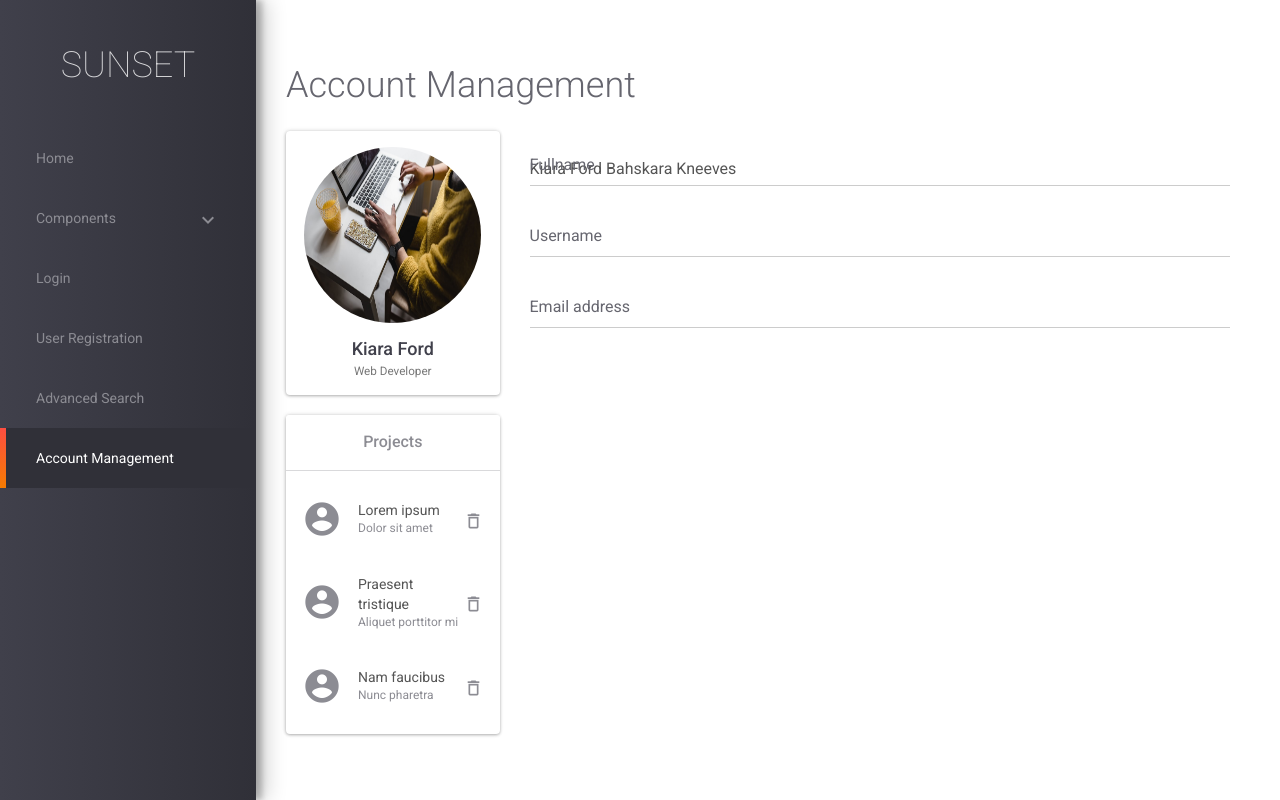
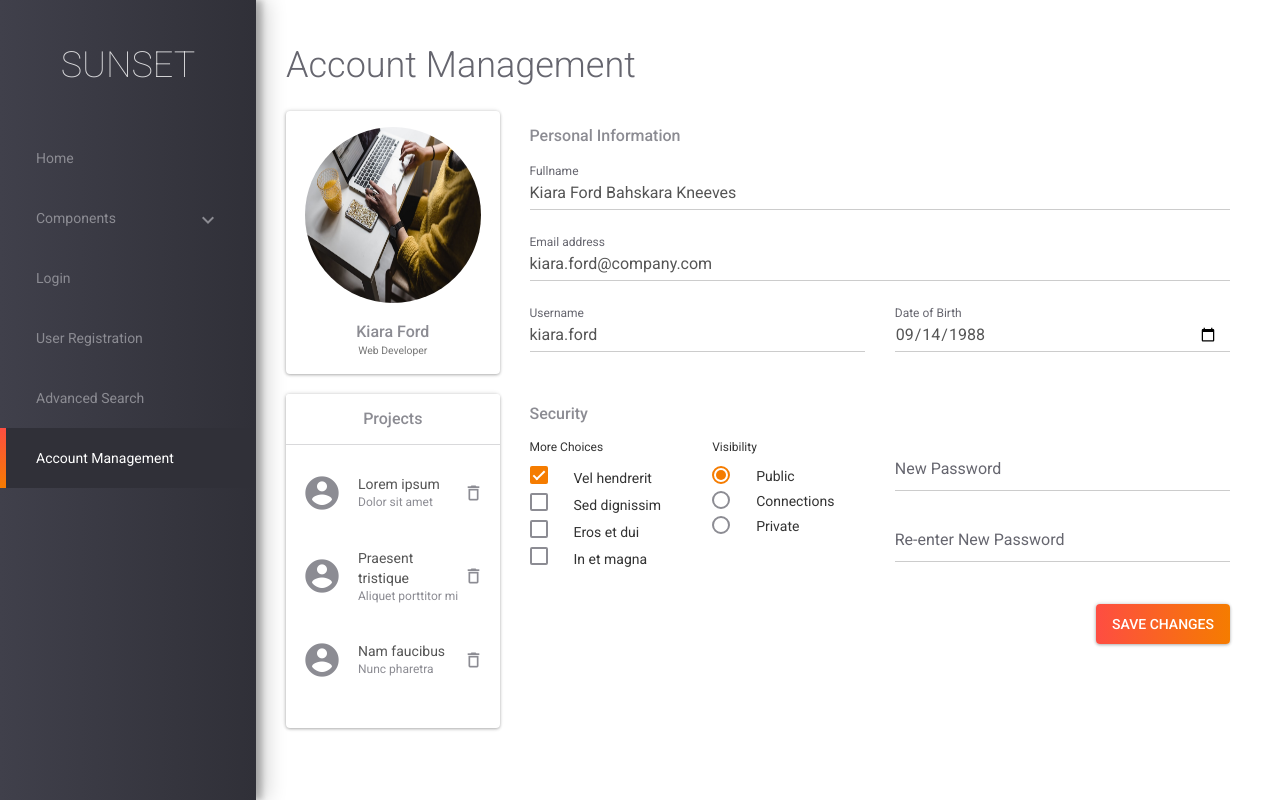
Before and after one commit to joserogeriofilho/sunset, a PHP site: page /pages/account.html in a window 1280 px wide. Run offline with PHP 8.4, Linux system fonts and the light colour scheme.

Commit message:
Finalizacao da tela de account management e ajustes finos diversos

```diff
--- a/dist/sunset/css/sunset.css
+++ b/dist/sunset/css/sunset.css
@@ -84,7 +84,7 @@ html, body, .container-fluid, .wrapper {
 
 .container-fluid {
   overflow-y: scroll;
-  padding: 50px 50px 50px 30px; }
+  padding: 30px 50px 50px 30px; }
   @media screen and (max-width: 768px) {
     .container-fluid {
       padding: 72px 16px 16px 16px; } }
@@ -139,11 +139,11 @@ html, body, .container-fluid, .wrapper {
   float: right; }
 
 @media screen and (min-width: 991px) {
-  .row:last-child div[class^="col-"] *:last-child {
+  .panel .row:last-child div[class^="col-"] > *:last-child {
     margin-bottom: 0; } }
 
 @media screen and (max-width: 991px) {
-  .row:last-child div[class^="col-"]:last-child *:last-child {
+  .panel .row:last-child div[class^="col-"]:last-child > *:last-child {
     margin-bottom: 0; } }
 
 #content {
@@ -254,7 +254,7 @@ html, body, .container-fluid, .wrapper {
 label {
   font-size: 12px;
   font-weight: 400;
-  margin-top: 2px; }
+  margin-top: 4px; }
   label ~ form {
     margin-top: 5px; }
 
@@ -499,9 +499,9 @@ h2 {
   margin-bottom: 16px; }
 
 h3 {
-  color: #40404B;
+  color: #8C8C93;
   font-weight: 500;
-  font-size: 18px;
+  font-size: 16px;
   margin-top: 16px;
   margin-bottom: 12px; }
 
@@ -510,6 +510,9 @@ h3 {
   font-size: 18px;
   font-weight: 400;
   line-height: 28px; }
+
+.panel h1, .panel h2, .panel h3 {
+  margin: 0px; }
 
 .login-screen h1 {
   color: white;
--- a/pages/account.html
+++ b/pages/account.html
@@ -71,13 +71,14 @@
 
         <div class="row">
           <div class="col-xs-12 col-md-3">
+
             <div class="panel panel-default text-center">
               <div class="panel-body thin-padding">
                 <div class="avatar-pic">
                     <img src="../img/img8.jpg" alt="Business woman" class="img-responsive">
                 </div>
-
-                <span class="">
+                <br/>
+                <span>
                   <h3>Kiara Ford<br/>
                     <small>Web Developer</small>
                   </h3>
@@ -87,7 +88,7 @@
 
             <div class="panel panel-default">
               <div class="panel-heading thin-padding text-center">
-                <span class="panel-title">Projects</span>
+                <h3>Projects</h3>
               </div>
               <div class="panel-body thin-padding">
                 <div class="list-group two-lines">
@@ -130,25 +131,125 @@
                 </div>
               </div>
             </div>
+
           </div>
+
           <div class="col-xs-12 col-md-9">
+
+            <h3>Personal Information</h3>
+
+            <div class="row">
+
+              <div class="col-xs-12">
+
                 <div class="form-group material-input">
-              <label for="fullname2">Fullname</label>
+                  <label for="fullname2" class="label-outside-input">Fullname</label>
                   <input type="text" class="form-control" id="fullname2" value="Kiara Ford Bahskara Kneeves" />
                 </div>
 
                 <div class="form-group material-input">
-              <label for="username2">Username</label>
-              <input type="text" class="form-control" id="username2">
+                  <div class="form-group material-input">
+                    <label for="email2" class="label-outside-input">Email address</label>
+                    <input type="email" class="form-control" id="email2" value="kiara.ford@company.com">
+                  </div>
+                </div>
+
+              </div>
+
+              <div class="col-xs-12 col-md-6">
+                <div class="form-group material-input">
+                  <label for="username2" class="label-outside-input">Username</label>
+                  <input type="text" class="form-control" id="username2" value="kiara.ford">
+                </div>
+              </div>
+
+              <div class="col-xs-12 col-md-6">
+                <div class="form-group material-input">
+                  <label class="label-always-outside" for="dateOfBirth">Date of Birth</label>
+                  <input type="date" class="form-control" id="dateOfBirth" value="1988-09-14">
+                </div>
+              </div>
+
+            </div>
+
+            <br />
+
+            <h3>Security</h3>
+
+            <div class="row">
+
+              <div class="col-xs-6 col-md-3">
+                <label>More Choices
+                <div class="checkbox">
+                  <label>Vel hendrerit
+                    <input type="checkbox" checked="checked">
+                    <span class="checkmark"></span>
+                  </label>
+                </div>
+                <div class="checkbox">
+                  <label>Sed dignissim
+                    <input type="checkbox">
+                    <span class="checkmark"></span>
+                  </label>
+                </div>
+                <div class="checkbox">
+                  <label>Eros et dui
+                    <input type="checkbox">
+                    <span class="checkmark"></span>
+                  </label>
+                </div>
+                <div class="checkbox">
+                  <label>In et magna
+                    <input type="checkbox">
+                    <span class="checkmark"></span>
+                  </label>
+                </div>
+              </div>
+
+              <div class="col-xs-6 col-md-3">
+                <label>Visibility</label>
+                  <form>
+                    <div class="radiobutton">
+                      <label>Public
+                        <input type="radio" name="radio" checked="checked">
+                        <span class="checkmark"></span>
+                      </label>
+                    </div>
+                    <div class="radiobutton">
+                      <label>Connections
+                        <input type="radio" name="radio">
+                        <span class="checkmark"></span>
+                      </label>
+                    </div>
+                    <div class="radiobutton">
+                      <label>Private
+                        <input type="radio" name="radio">
+                        <span class="checkmark"></span>
+                      </label>
+                    </div>
+                  </form>
+              </div>
+
+              <div class="col-xs-12 col-md-6">
+                <div class="form-group material-input">
+                  <label for="password">New Password</label>
+                  <input type="password" class="form-control" id="password">
                 </div>
 
                 <div class="form-group material-input">
-              <div class="form-group material-input">
-                <label for="email2">Email address</label>
-                <input type="email" class="form-control" id="email2">
+                  <label for="repassword">Re-enter New Password</label>
+                  <input type="password" class="form-control" id="repassword">
                 </div>
               </div>
+
             </div>
+
+            <br />
+
+            <button type="button" class="btn btn-raised btn-primary ripple-black-30 float-right">SAVE CHANGES</button>
+
+          </div>
+
         </div>
     </div>
 
--- a/src/sunset/sass/components/forms.scss
+++ b/src/sunset/sass/components/forms.scss
@@ -1,7 +1,7 @@
 label{
     font-size: 12px;
     font-weight: 400;
-    margin-top: 2px;
+    margin-top: 4px;
 
     &~ form{
         margin-top: 5px;
--- a/src/sunset/sass/components/layout.scss
+++ b/src/sunset/sass/components/layout.scss
@@ -9,7 +9,7 @@ html, body, .container-fluid, .wrapper{
 
 .container-fluid{
     overflow-y: scroll;
-    padding: 50px 50px 50px 30px;
+    padding: 30px 50px 50px 30px;
 
     // phone
     @media screen and (max-width: $break-xs) {
@@ -89,20 +89,24 @@ html, body, .container-fluid, .wrapper{
 
 
 @media screen and (min-width: $break-sm){
+    .panel{
         .row:last-child{
             div[class^="col-"]{
-            *:last-child{
+                > *:last-child{
                     margin-bottom: 0;
+                }
             }
         }
     }
 }
 
 @media screen and (max-width: $break-sm){
+    .panel{
         .row:last-child{
             div[class^="col-"]:last-child{
-            *:last-child{
+                > *:last-child{
                     margin-bottom: 0;
+                }
             }
         }
     }
--- a/src/sunset/sass/components/typography.scss
+++ b/src/sunset/sass/components/typography.scss
@@ -43,9 +43,9 @@ h2{
 }
 
 h3{
-    color: $gray500;
+    color: $gray300;
     font-weight: 500;
-    font-size: 18px;
+    font-size: 16px;
     margin-top: 16px;
     margin-bottom: 12px;
 }
@@ -56,6 +56,12 @@ h3{
         font-size: 18px;
         font-weight: 400;
         line-height: 28px;
+    }
+}
+
+.panel{
+    h1, h2, h3{
+        margin: 0px;
     }
 }
 
```
Also changed, not shown: pages/search.html (+16 -15 lines), pages/user.html (+15 -22 lines). Lines whose indentation alone changed are shown as unchanged.
